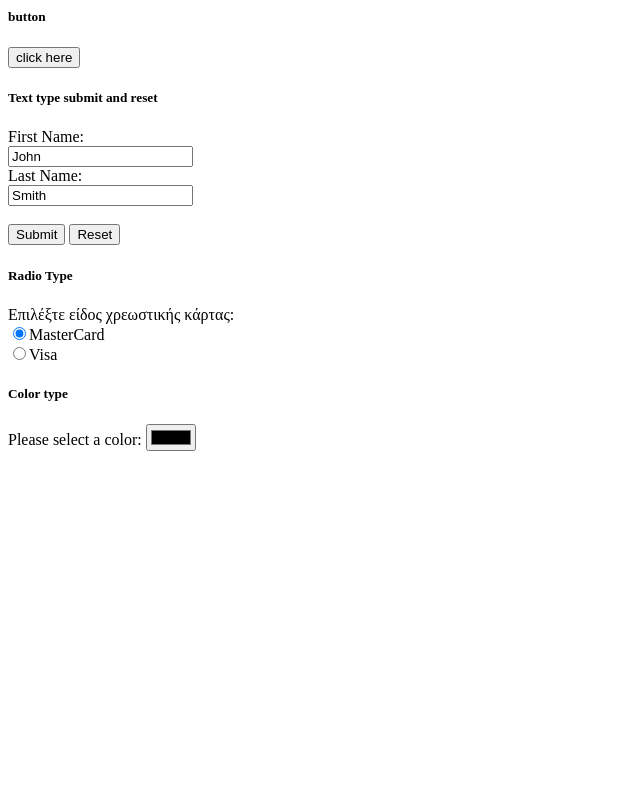
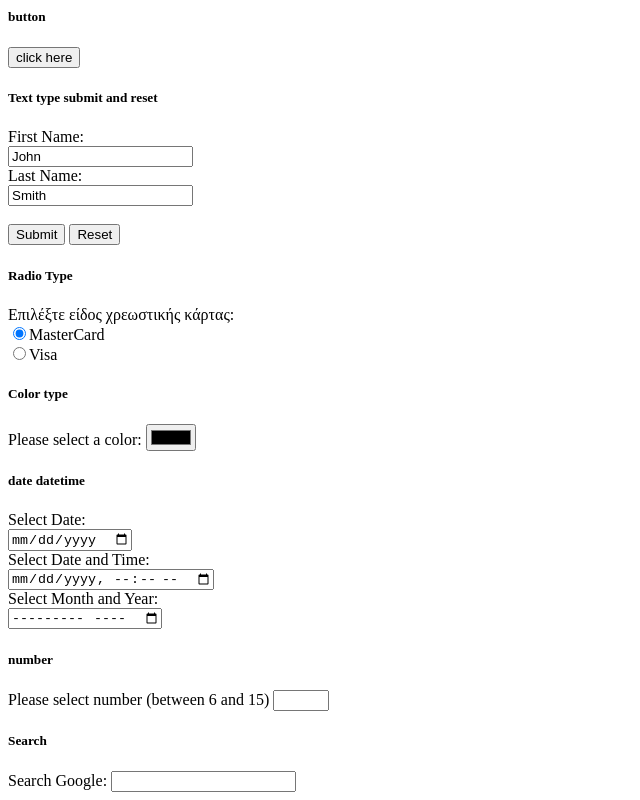
Before and after one commit to NikosDiakonis/Mathima-EKPA-3.2-HTML-Forms, a plain HTML site: page index.html in a window 1280 px wide. Shown: the part 311-1111 px from the top of the page, without its empty margins (0-640 px from the left). Before the commit the page ends 800 px from the top, so only its background shows below. Drawn offline with Linux system fonts and the light colour scheme.

Commit message:
add date/datetime/number/search

```diff
--- a/index.html
+++ b/index.html
@@ -66,4 +66,28 @@
     Please select a color:
     <input type="color" name="color1">
   </form>
+  <h5>
+    date datetime
+  </h5>
+  <form>
+    Select Date:<br>
+    <input type="date" name="date1"><br>
+    Select Date and Time: <br>
+    <input type="datetime-local" name="dtime1"><br>
+    Select Month and Year: <br>
+    <input type="month" name="month1">
+  </form>
+  <h5>
+    number
+  </h5>
+  <form>
+    Please select number (between 6 and 15)
+    <input type="number"name="number1"min="6"max="15">
+  </form>
+<h5>Search</h5>
+<form>
+  Search Google:
+  <input type="search"name="search1">
+</form>
+
 </body>
```
